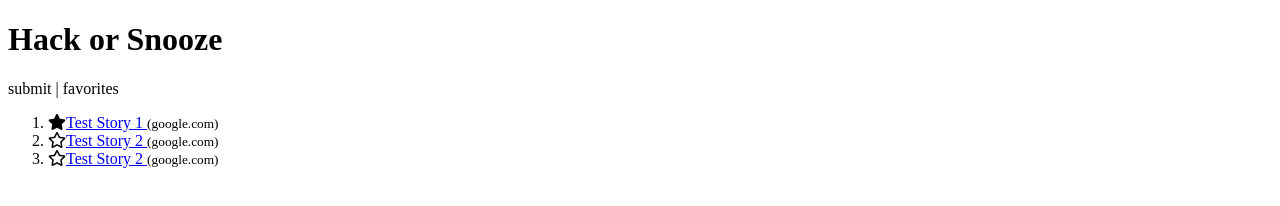
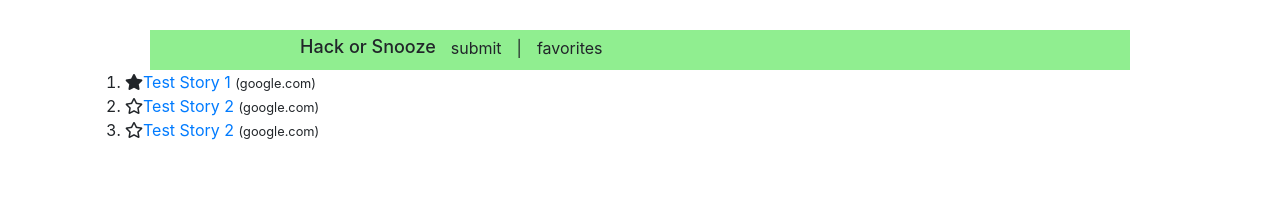
Before and after one commit to kelley-sharp/hack_or_snooze, a plain HTML site: page index.html in a window 1280 px wide. Drawn offline with nearby package versions, Linux system fonts and the light colour scheme.

Commit message:
some nav bar styling

```diff
--- a/index.html
+++ b/index.html
@@ -6,14 +6,17 @@
   <meta http-equiv="X-UA-Compatible" content="ie=edge">
   <link rel="stylesheet" href="https://use.fontawesome.com/releases/v5.0.13/css/all.css" integrity="sha384-DNOHZ68U8hZfKXOrtjWvjxusGo9WQnrNx2sqG0tfsghAvtVlRW3tvkXWZh58N9jp" crossorigin="anonymous">
   <link rel="stylesheet" href="style.css">
+  <link rel="stylesheet" href="https://maxcdn.bootstrapcdn.com/bootstrap/4.0.0/css/bootstrap.min.css" integrity="sha384-Gn5384xqQ1aoWXA+058RXPxPg6fy4IWvTNh0E263XmFcJlSAwiGgFAW/dAiS6JXm" crossorigin="anonymous">
   <title>Hack-or-snooze</title>
 </head>
 <body>
+  <div class="nav_bar_container">
     <div class="nav_bar">
       <h1 id="main_header">Hack or Snooze</h1>
       <span id="show_form" class="nav_option">submit</span>
       <span class="nav_option">|</span>
       <span class="nav_option">favorites</span>
+    </div>
 </div>
 
   <div id="form_container">
--- a/style.css
+++ b/style.css
@@ -1,3 +1,36 @@
 #form_container {
   display: none;
 }
+
+.nav_bar {
+  display: flex;
+  justify-content: flex-start;
+  margin-top: 30px;
+  margin-left: 150px;
+  margin-right: 150px;
+  height: 40px;
+}
+
+.nav_bar_container {
+  margin-top: 30px;
+  margin-left: 150px;
+  background-color: lightgreen;
+  margin-right: 150px;
+  height: 40px;
+}
+
+.nav_option {
+  margin-left: 15px;
+  margin-top: 6px;
+}
+
+#main_header {
+  font-size: large;
+  margin-top: 6px;
+}
+
+#site_form {
+  display: flex;
+  justify-content: center;
+  flex-direction: column;
+}
```
Lines whose indentation alone changed are shown as unchanged.
